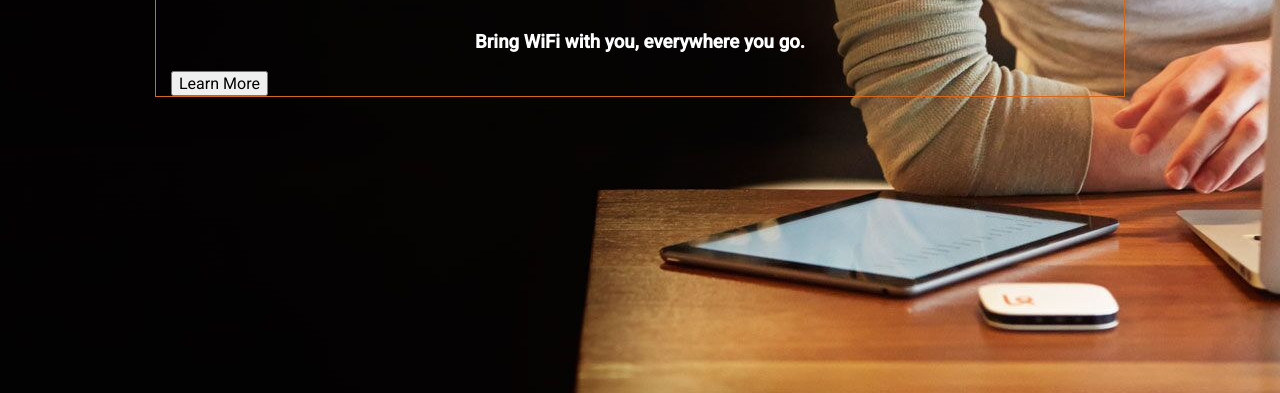
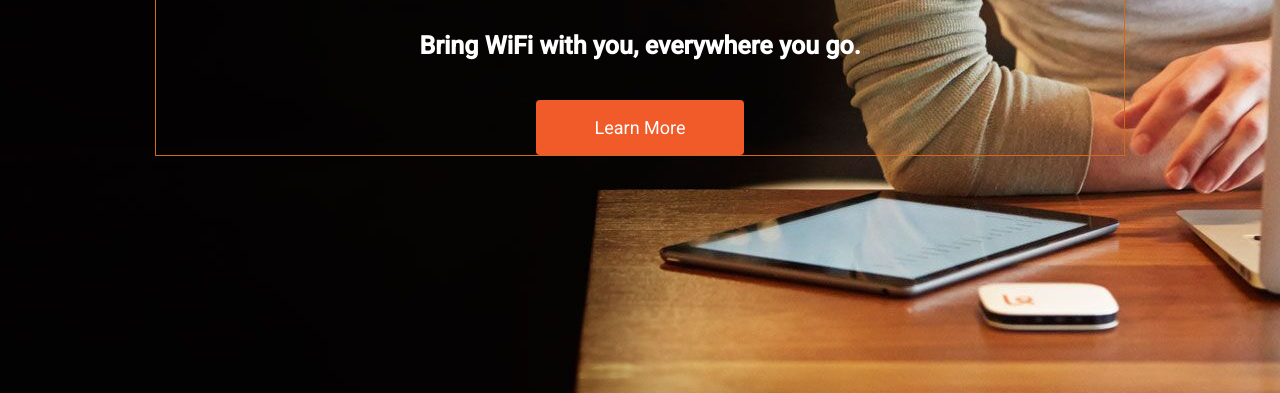
Before and after one commit to bboyle/startup-landing-page-clone, a plain HTML site: page index.html in a window 1280 px wide. Shown: the part 412-805 px from the top of the page. Drawn offline with Linux system fonts and the light colour scheme.

Commit message:
styled button & text

```diff
--- a/css/style.css
+++ b/css/style.css
@@ -433,7 +433,7 @@ th {
   padding: 0;
 }
 
-/* JONAS STYLES BEGIN HERE */
+/* PAGE STYLING BEGINS HERE */
 
 body {
   background-color: LightGray; /* visual reference during dev */
@@ -450,7 +450,7 @@ div {
   margin: 0 auto;
 }
 
-/* Navigation Section */
+/* NAVIGATION SECTION */
 
 .top-navigation {
   background-color: #fff;
@@ -489,7 +489,7 @@ div {
   height: 70px;
 }
 
-/* cover image section */
+/* INTRO SECTION  */
 
 .introduction {
     background-image: url('../images/first-background.jpg');
@@ -497,18 +497,40 @@ div {
     background-repeat: no-repeat;
     background-size: cover;
     height: 45.938rem;
+    overflow: auto;
 }
-
-/* Intro Section */
 
 .introduction h1, .introduction h3 {
   color: white;
   text-align: center;
 }
 
-/* Type Styling */
-
-.introduction h1{
+.introduction h1 {
   margin-top: 17.5rem;
   font-size: 3.125rem;
 }
+
+.introduction h3 {
+    margin-top: 1.25rem;
+    margin-bottom: 2.5rem;
+    font-size: 1.563rem;
+  }
+
+.big-button {
+  background-color: #f15a29;
+  border-style: none;
+  border-radius: 4px;
+  color: #fff;
+  display: block;
+  font-size: 1.125rem;
+  line-height: 1.33;
+  margin: 0 auto;
+  padding: 16px 26px;
+  text-shadow: none;
+  width: 13rem;
+}
+
+.big-button:hover {
+  background-color: #d9400e;
+  cursor: pointer;
+}
--- a/index.html
+++ b/index.html
@@ -24,7 +24,7 @@
 		<div class="content">
 			<h1>Introducing Karma</h1>
 			<h3>Bring WiFi with you, everywhere you go.</h3>
-			<button>Learn More</button>
+			<button class="big-button">Learn More</button>
 		</div>
 	</section>
 </body>
```
